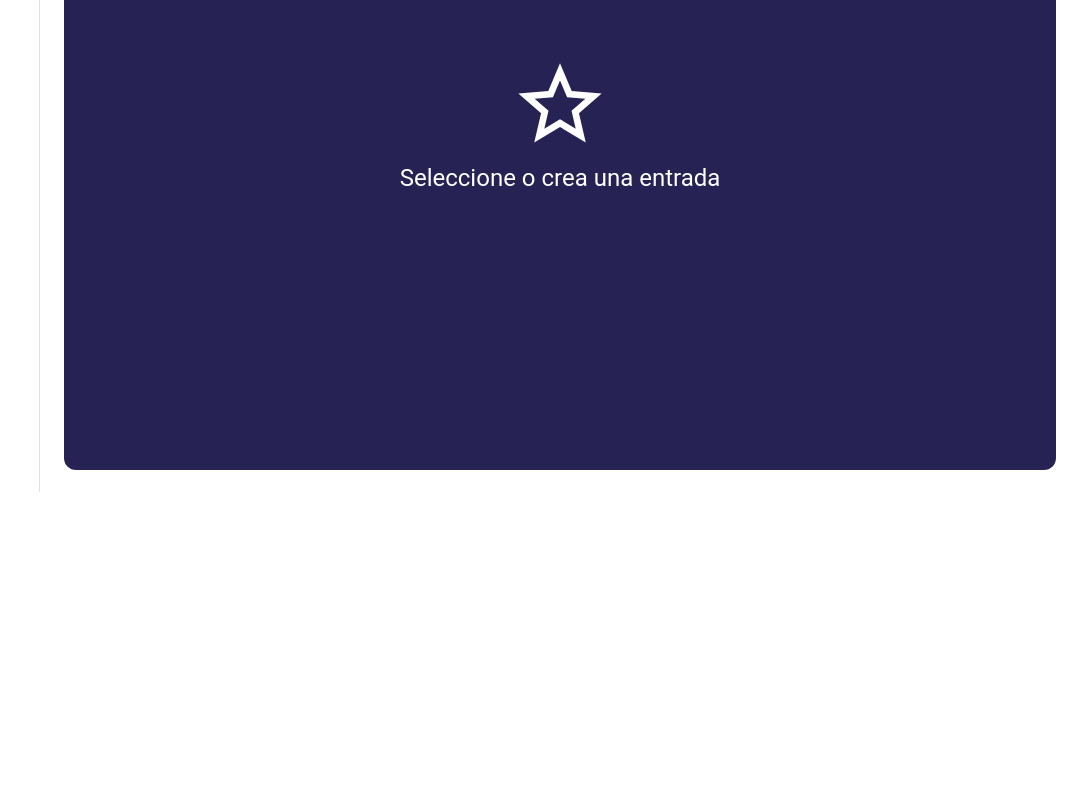
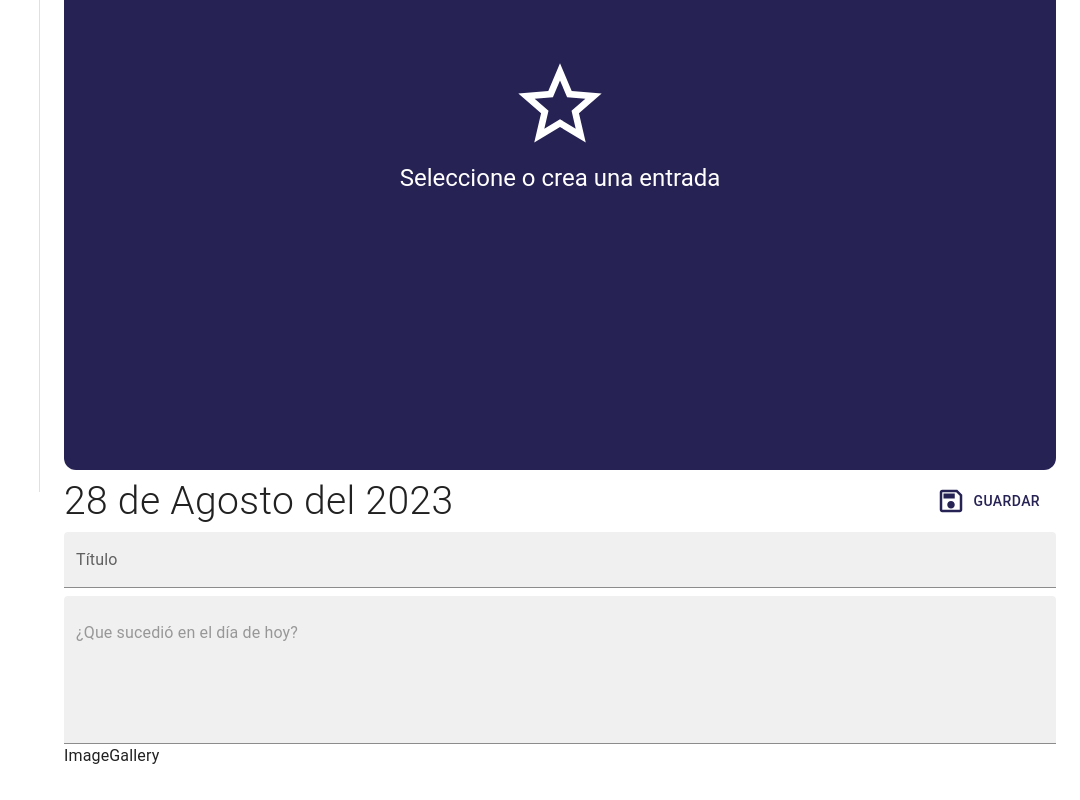
Before and after one commit to luismera86/journal-app, a React (Vite) app: page / in a window 1280 px wide. Shown: the part 308-1108 px from the top of the page, without its empty margins (200-1280 px from the left). Before the commit the page ends 802 px from the top, so only its background shows below. Built offline with nearby package versions, Linux system fonts and the light colour scheme.

Commit message:
Journal App

```diff
--- /dev/null
+++ b/src/journal/components/ImageGallery.jsx
@@ -0,0 +1,5 @@
+export const ImageGallery = () => {
+  return (
+    <div>ImageGallery</div>
+  )
+}
--- a/src/journal/components/index.js
+++ b/src/journal/components/index.js
@@ -1,2 +1,3 @@
+export * from './ImageGallery';
 export * from './NavBar';
 export * from './SideBar';
--- a/src/journal/pages/JournalPage.jsx
+++ b/src/journal/pages/JournalPage.jsx
@@ -1,5 +1,6 @@
+import { NoteView, NothingSelectedView } from '../view'
+
 import { JournalLayout } from '../layout/JournalLayout'
-import { NothingSelectedView } from '../view'
 import { Typography } from '@mui/material'
 
 const drawerWidth = 240
@@ -8,6 +9,7 @@
   return (
     <JournalLayout>
       <NothingSelectedView />
+      <NoteView />
     </JournalLayout>
   )
 }
--- /dev/null
+++ b/src/journal/view/NoteView.jsx
@@ -0,0 +1,41 @@
+import { Button, Grid, TextField, Typography } from '@mui/material'
+
+import { ImageGallery } from '../components'
+import { SaveOutlined } from '@mui/icons-material'
+
+export const NoteView = () => {
+  return (
+    <Grid container direction='row' justifyContent='space-between' alignItems='center' sx={{ mb: 1 }}>
+      <Grid item>
+        <Typography fontSize={39} fontWeight='light'>
+          28 de Agosto del 2023
+        </Typography>
+      </Grid>
+      <Grid item>
+        <Button color='primary' sx={{ p: 2 }}>
+          <SaveOutlined sx={{ fontSize: 30, mr: 1 }} />
+          Guardar
+        </Button>
+      </Grid>
+      <Grid container>
+        <TextField
+          type='text'
+          variant='filled'
+          fullWidth
+          placeholder='Ingrese un título'
+          label='Título'
+          sx={{ border: 'none', mb: 1 }}
+        />
+        <TextField
+          type='text'
+          variant='filled'
+          fullWidth
+          multiline
+          placeholder='¿Que sucedió en el día de hoy?'
+          minRows={5}
+        />
+      </Grid>
+      <ImageGallery />
+    </Grid>
+  )
+}
--- a/src/journal/view/index.js
+++ b/src/journal/view/index.js
@@ -1 +1,2 @@
+export * from './NoteView';
 export * from './NothingSelectedView';
```
